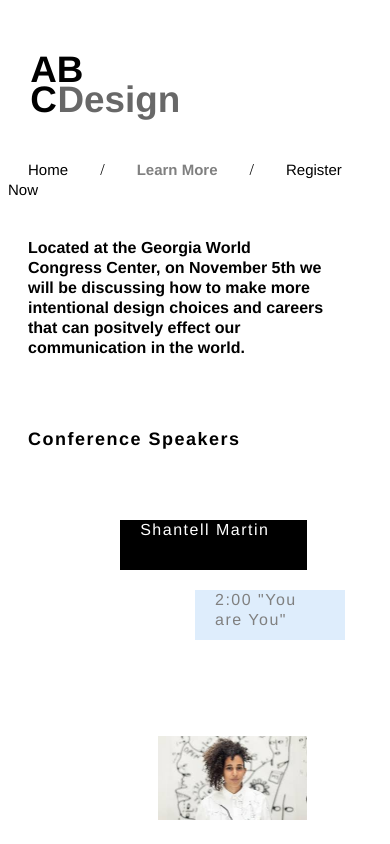
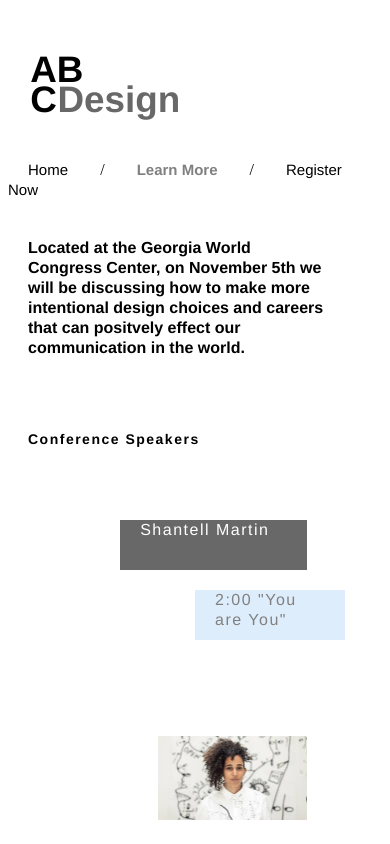
Before and after one commit to JanePete/GD2, a plain HTML site: page Sites/PR4/learnmore.html in a window 390 px wide. Shown: the top 844 px of the page. Drawn offline with Linux system fonts and the light colour scheme.

Commit message:
responsive choices

```diff
--- a/Sites/PR4/styles.css
+++ b/Sites/PR4/styles.css
@@ -42,6 +42,7 @@ img {
     background: black;
     position: relative;
     text-align: center;
+    opacity: 0.59;
 }
 
 .containerwhite {
@@ -275,11 +276,17 @@ a {
     }
 }
 
-@media screen and (max-width:375px) {
-    .containerwhite {
-        width: 100%;
+@media screen and (max-width: 1280px) {
+    h2 {
+        font-size: 26px;
     }
 
-    .containerblue {
-        width: 100%;
-    }
+
+    @media screen and (max-width:1280px) {
+        h2 {
+            font-size: 14px;
+        }
+
+        .containerblue {
+            width: 100%;
+        }
```
